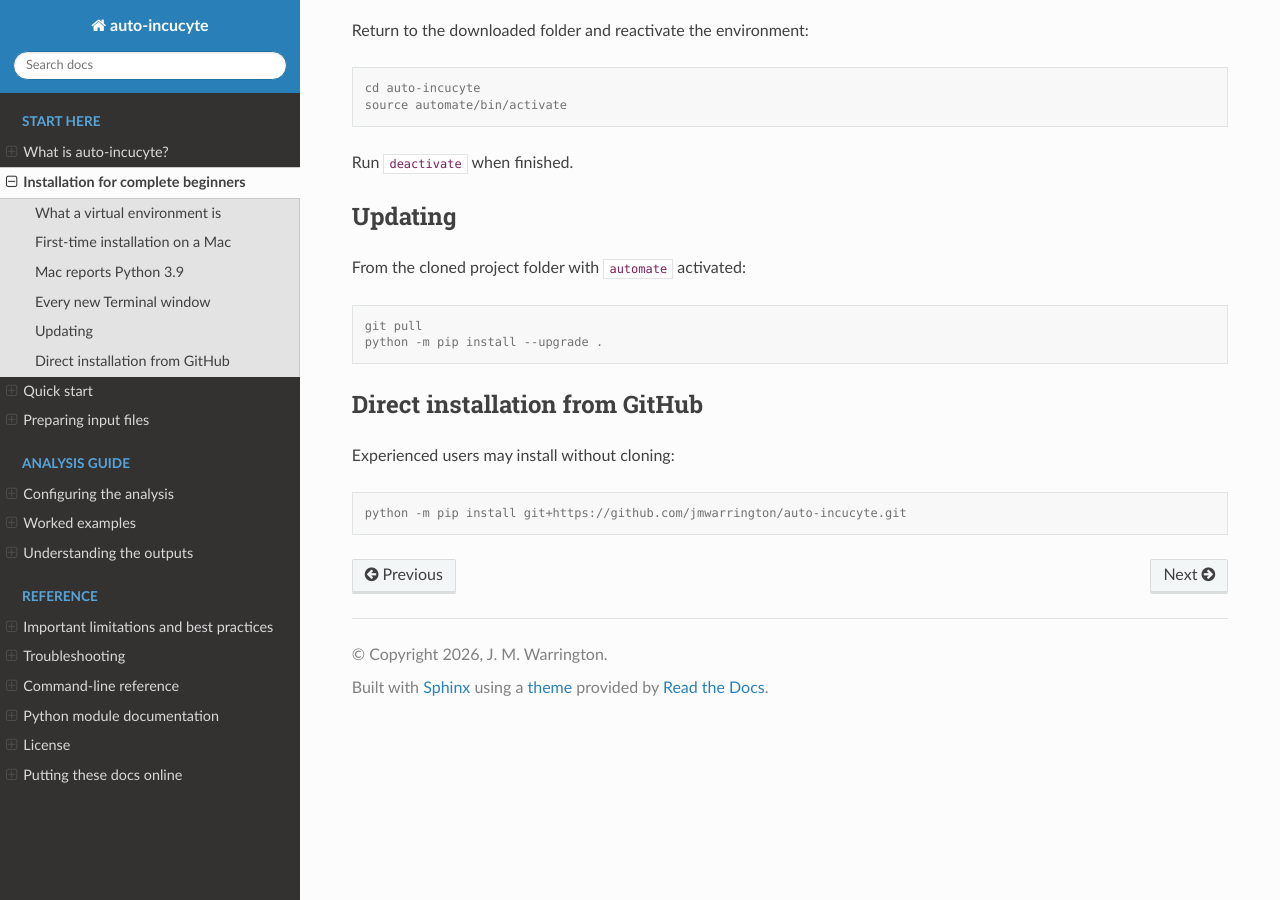
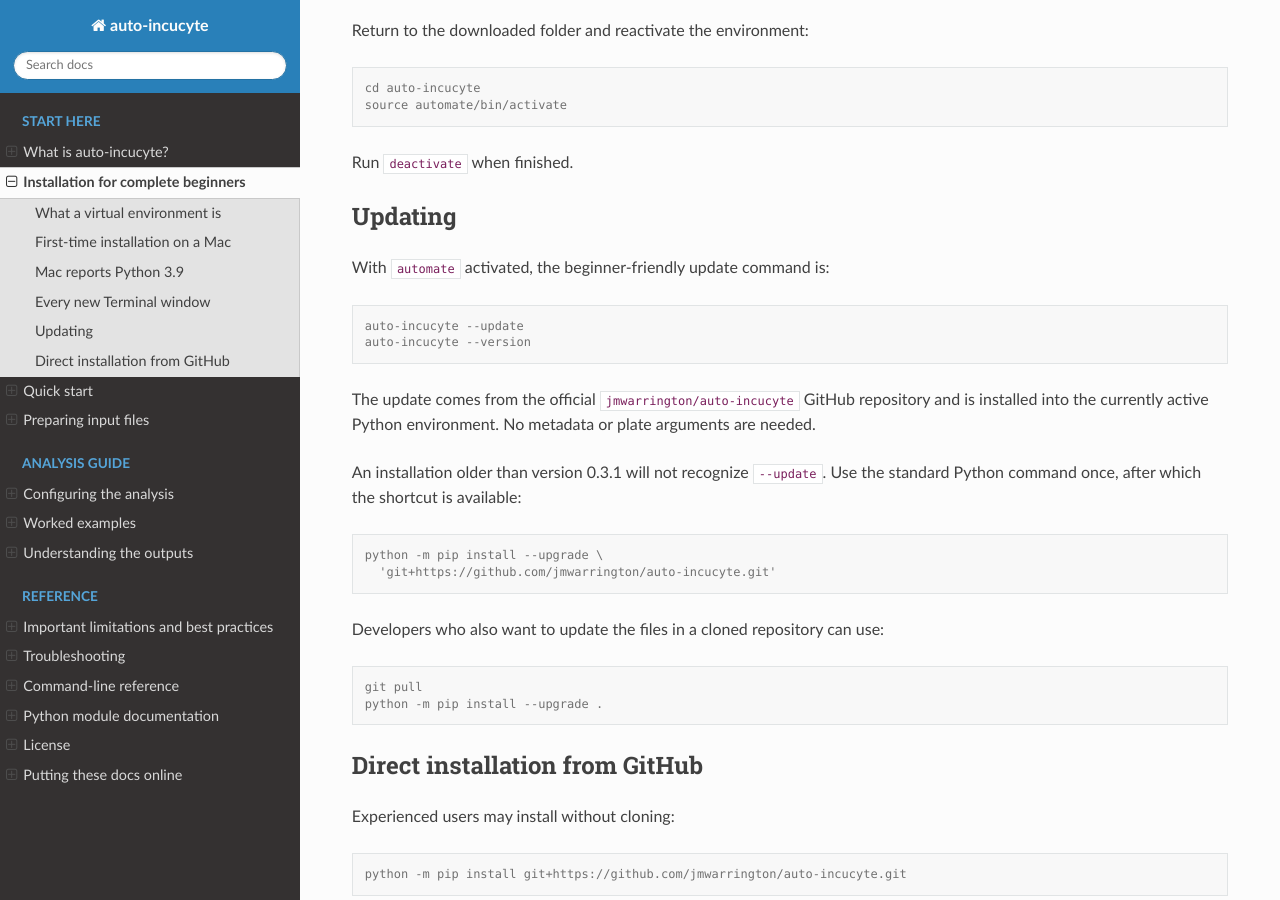
Before and after one commit to jmwarrington/auto-incucyte, a Sphinx documentation site: the page built from docs/installation.rst, in a window 1280 px wide and 900 px high, scrolled down 1162 px. Built offline with Sphinx 7.4.7 and the Read the Docs theme 3.1.0, drawn with Linux system fonts in a browser that asks for light colours.

Commit message:
Add one-command package updates

```diff
--- a/docs/conf.py
+++ b/docs/conf.py
@@ -11,7 +11,7 @@
 author = "J. M. Warrington"
 copyright = "2026, J. M. Warrington"
 version = "0.3"
-release = "0.2.0"
+release = "0.3.1"
 
 extensions = [
     "sphinx.ext.autodoc",
--- a/docs/installation.rst
+++ b/docs/installation.rst
@@ -68,7 +68,26 @@
 Updating
 --------
 
-From the cloned project folder with ``automate`` activated:
+With ``automate`` activated, the beginner-friendly update command is:
+
+.. code-block:: console
+
+   auto-incucyte --update
+   auto-incucyte --version
+
+The update comes from the official ``jmwarrington/auto-incucyte`` GitHub
+repository and is installed into the currently active Python environment. No
+metadata or plate arguments are needed.
+
+An installation older than version 0.3.1 will not recognize ``--update``. Use
+the standard Python command once, after which the shortcut is available:
+
+.. code-block:: console
+
+   python -m pip install --upgrade \
+     'git+https://github.com/jmwarrington/auto-incucyte.git'
+
+Developers who also want to update the files in a cloned repository can use:
 
 .. code-block:: console
 
--- a/pyproject.toml
+++ b/pyproject.toml
@@ -4,7 +4,7 @@
 
 [project]
 name = "auto-incucyte"
-version = "0.3.0"
+version = "0.3.1"
 description = "Turn raw Incucyte exports into normalized tables and plots"
 readme = "README.md"
 requires-python = ">=3.10"
--- a/src/auto_incucyte/__init__.py
+++ b/src/auto_incucyte/__init__.py
@@ -1,3 +1,3 @@
 """Automated analysis of raw Incucyte plate exports."""
 
-__version__ = "0.3.0"
+__version__ = "0.3.1"
```
Also changed, not shown: README.md (+21 -0 lines), docs/command_reference.rst (+11 -0 lines), 2 other files.
